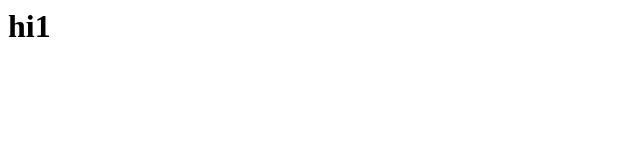
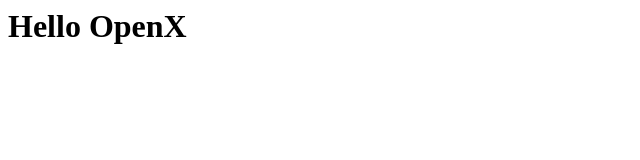
Before and after one commit to zhangqhai/zhangqhai.github.io, a plain HTML site: page index.html in a window 1280 px wide. Shown: the whole page, without its empty margins (0-640 px from the left). Drawn offline with Linux system fonts and the light colour scheme.

Commit message:
update index.html

```diff
--- a/index.html
+++ b/index.html
@@ -1 +1 @@
-<h1>hi1</h1>
+<h1>Hello OpenX</h1>
```
